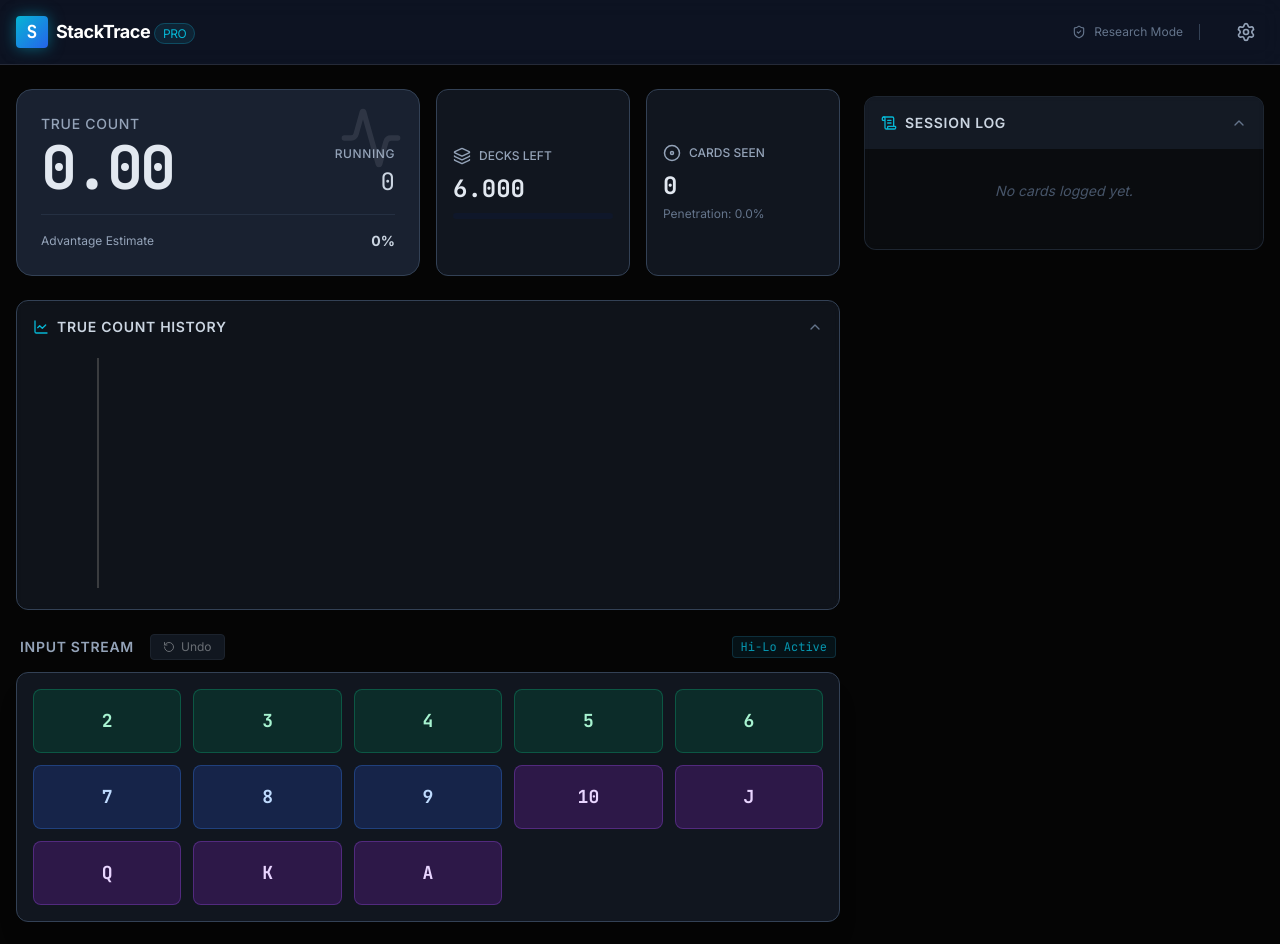
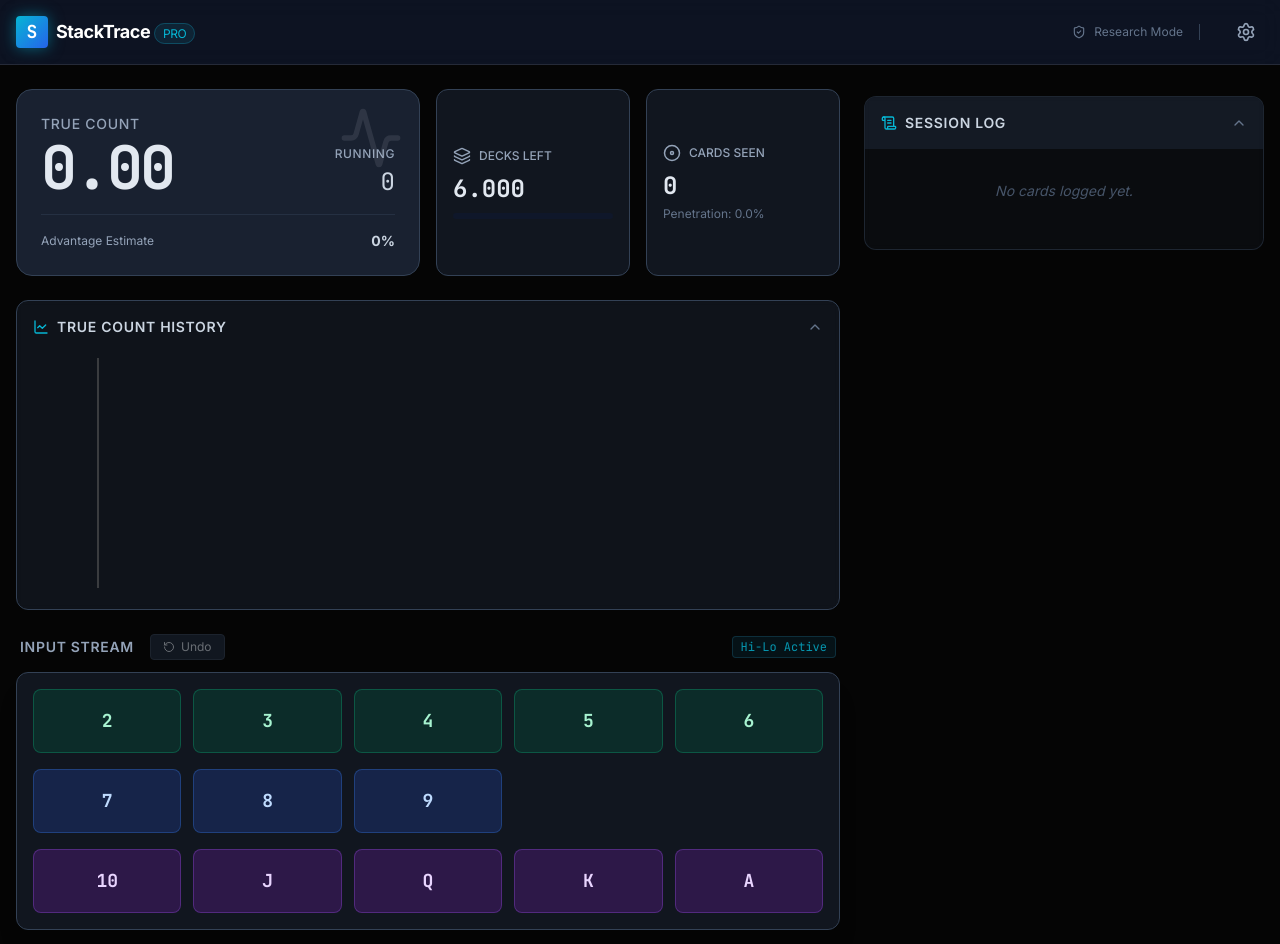
Before and after one commit to LunaWolfStudios/ai-slop, a React (Vite) app in the folder stacktrace/: page / in a window 1280 px wide. Shown: the top 944 px of the page. Built offline with nearby package versions, Linux system fonts and the light colour scheme.

Commit message:
added simple input and reversed session log

```diff
--- a/stacktrace/App.tsx
+++ b/stacktrace/App.tsx
@@ -1,6 +1,6 @@
 import React, { useState, useMemo, useCallback, useEffect } from 'react';
 import { v4 as uuidv4 } from 'uuid'; // User would typically need this pkg, but standard in this env
-import { Settings, AlertTriangle, ShieldCheck, RotateCcw } from 'lucide-react';
+import { Settings, AlertTriangle, ShieldCheck, RotateCcw, Keyboard, MousePointerClick } from 'lucide-react';
 import { AppSettings, CardEvent, CardRank } from './types';
 import { SYSTEMS, DEFAULT_SYSTEM, INITIAL_DECK_COUNT } from './constants';
 import { computeGameState } from './services/analytics';
@@ -17,7 +17,8 @@ const App: React.FC = () => {
   const [history, setHistory] = useState<CardEvent[]>([]);
   const [settings, setSettings] = useState<AppSettings>({
     decks: INITIAL_DECK_COUNT,
-    systemId: DEFAULT_SYSTEM
+    systemId: DEFAULT_SYSTEM,
+    inputMode: 'detailed'
   });
   const [showSettings, setShowSettings] = useState(false);
 
@@ -26,11 +27,12 @@ const App: React.FC = () => {
   const currentSystem = SYSTEMS[settings.systemId];
 
   // Actions
-  const handleCardInput = useCallback((rank: CardRank) => {
+  const handleCardInput = useCallback((rank: CardRank, inputLabel?: string) => {
     const newEvent: CardEvent = {
       id: generateId(),
       rank,
-      timestamp: Date.now()
+      timestamp: Date.now(),
+      inputLabel
     };
     setHistory(prev => [...prev, newEvent]);
   }, []);
@@ -52,6 +54,10 @@ const App: React.FC = () => {
 
   const changeDecks = (count: number) => {
       setSettings(prev => ({ ...prev, decks: count }));
+  };
+
+  const toggleInputMode = (mode: 'detailed' | 'simple') => {
+    setSettings(prev => ({ ...prev, inputMode: mode }));
   };
 
   // Prevent accidental back navigation on mobile
@@ -100,10 +106,10 @@ const App: React.FC = () => {
         {/* Settings Dropdown */}
         {showSettings && (
             <div className="border-t border-white/10 bg-[#0f172a] animate-in slide-in-from-top-2 duration-200">
-                <div className="max-w-7xl mx-auto px-4 py-6 grid grid-cols-1 md:grid-cols-2 gap-8">
+                <div className="max-w-7xl mx-auto px-4 py-6 grid grid-cols-1 md:grid-cols-2 lg:grid-cols-3 gap-8">
                     <div>
                         <h3 className="text-sm font-semibold text-slate-400 uppercase tracking-wider mb-3">Counting System</h3>
-                        <div className="grid grid-cols-1 sm:grid-cols-3 gap-2">
+                        <div className="grid grid-cols-1 gap-2">
                             {Object.values(SYSTEMS).map(s => (
                                 <button
                                     key={s.id}
@@ -116,6 +122,35 @@ const App: React.FC = () => {
                                     <div className="text-[10px] opacity-70 mt-1">{s.description}</div>
                                 </button>
                             ))}
+                        </div>
+                    </div>
+                    <div>
+                        <h3 className="text-sm font-semibold text-slate-400 uppercase tracking-wider mb-3">Input Mode</h3>
+                        <div className="flex flex-col gap-2">
+                            <button
+                                onClick={() => toggleInputMode('detailed')}
+                                className={`px-4 py-3 rounded-lg border text-left flex items-center gap-3 transition-all ${settings.inputMode === 'detailed'
+                                    ? 'bg-purple-900/20 border-purple-500/50 text-purple-300'
+                                    : 'bg-slate-800/50 border-slate-700 text-slate-400 hover:border-slate-600'}`}
+                            >
+                                <Keyboard size={20} />
+                                <div>
+                                    <div className="font-bold text-sm">Detailed Input</div>
+                                    <div className="text-[10px] opacity-70">Specific cards (2, 3... K, A)</div>
+                                </div>
+                            </button>
+                            <button
+                                onClick={() => toggleInputMode('simple')}
+                                className={`px-4 py-3 rounded-lg border text-left flex items-center gap-3 transition-all ${settings.inputMode === 'simple'
+                                    ? 'bg-purple-900/20 border-purple-500/50 text-purple-300'
+                                    : 'bg-slate-800/50 border-slate-700 text-slate-400 hover:border-slate-600'}`}
+                            >
+                                <MousePointerClick size={20} />
+                                <div>
+                                    <div className="font-bold text-sm">Simple Input</div>
+                                    <div className="text-[10px] opacity-70">Generic Low / Neutral / High buttons</div>
+                                </div>
+                            </button>
                         </div>
                     </div>
                     <div>
@@ -168,9 +203,11 @@ const App: React.FC = () => {
                             {currentSystem.name} Active
                         </span>
                     </div>
-                    <CardInputGrid onCardInput={handleCardInput} />
+                    <CardInputGrid onCardInput={handleCardInput} mode={settings.inputMode} />
 
-                    <CardInventory composition={computed.composition} cardsRemaining={cardsRemaining} />
+                    {settings.inputMode === 'detailed' && (
+                        <CardInventory composition={computed.composition} cardsRemaining={cardsRemaining} />
+                    )}
                 </div>
             </div>
 
--- a/stacktrace/components/CardInputGrid.tsx
+++ b/stacktrace/components/CardInputGrid.tsx
@@ -1,46 +1,124 @@
 import React from 'react';
-import { CARD_RANKS } from '../constants';
 import { CardRank } from '../types';
 
 interface CardInputGridProps {
-  onCardInput: (rank: CardRank) => void;
+  onCardInput: (rank: CardRank, label?: string) => void;
+  disabled?: boolean;
+  mode?: 'detailed' | 'simple';
+}
+
+interface CardButtonProps {
+  rank?: string;
+  label?: string;
+  onClick: () => void;
+  colorClass: string;
+  big?: boolean;
   disabled?: boolean;
 }
 
-const CardInputGrid: React.FC<CardInputGridProps> = ({ onCardInput, disabled }) => {
-  return (
-    <div className="grid grid-cols-4 sm:grid-cols-5 gap-3 p-4 bg-casino-800/50 rounded-xl border border-casino-700 shadow-xl backdrop-blur-sm">
-      {CARD_RANKS.map((rank) => {
-        const isHigh = ['10', 'J', 'Q', 'K', 'A'].includes(rank);
-        const isNeutral = ['7', '8', '9'].includes(rank);
-
-        let colorClass = '';
-        if (isHigh) {
-            colorClass = 'bg-purple-900/40 text-purple-200 border border-purple-500/30 hover:bg-purple-800/60 hover:border-purple-400 hover:shadow-[0_0_10px_rgba(168,85,247,0.3)]';
-        } else if (isNeutral) {
-            colorClass = 'bg-blue-900/40 text-blue-200 border border-blue-500/30 hover:bg-blue-800/60 hover:border-blue-400 hover:shadow-[0_0_10px_rgba(59,130,246,0.3)]';
-        } else {
-            // Low cards 2-6
-            colorClass = 'bg-emerald-900/40 text-emerald-200 border border-emerald-500/30 hover:bg-emerald-800/60 hover:border-emerald-400 hover:shadow-[0_0_10px_rgba(16,185,129,0.3)]';
-        }
-
-        return (
+const CardButton: React.FC<CardButtonProps> = ({ rank, label, onClick, colorClass, big, disabled }) => (
   <button
-            key={rank}
       disabled={disabled}
-            onClick={() => onCardInput(rank)}
+      onClick={onClick}
       className={`
           relative group overflow-hidden
-                h-14 sm:h-16 rounded-lg text-lg font-bold font-mono transition-all duration-150
+          ${big ? 'h-24 md:h-32 text-2xl' : 'h-14 sm:h-16 text-lg'}
+          rounded-lg font-bold font-mono transition-all duration-150
           active:scale-95 disabled:opacity-50 disabled:cursor-not-allowed
           ${colorClass}
       `}
   >
-            <span className="relative z-10">{rank}</span>
+      <div className="relative z-10 flex flex-col items-center justify-center gap-1">
+          <span>{label || rank}</span>
+          {big && <span className="text-xs font-normal opacity-70 tracking-tight">{rank}</span>}
+      </div>
       <div className="absolute inset-0 bg-gradient-to-br from-white/10 to-transparent opacity-0 group-hover:opacity-100 transition-opacity" />
   </button>
 );
-      })}
+
+const CardInputGrid: React.FC<CardInputGridProps> = ({ onCardInput, disabled, mode = 'detailed' }) => {
+
+  // Helpers for generic input (simulating a card from that range for the engine)
+  const handleGeneric = (type: 'low' | 'neutral' | 'high') => {
+    let options: CardRank[] = [];
+    if (type === 'low') options = ['2', '3', '4', '5', '6'];
+    if (type === 'neutral') options = ['7', '8', '9'];
+    if (type === 'high') options = ['10', 'J', 'Q', 'K', 'A'];
+
+    // Pick random to keep distribution somewhat balanced visually, though user didn't specify exact card
+    const randomRank = options[Math.floor(Math.random() * options.length)];
+
+    // Capitalize for label
+    const label = type.charAt(0).toUpperCase() + type.slice(1);
+    onCardInput(randomRank, label);
+  };
+
+  const lowCards: CardRank[] = ['2', '3', '4', '5', '6'];
+  const neutralCards: CardRank[] = ['7', '8', '9'];
+  const highCards: CardRank[] = ['10', 'J', 'Q', 'K', 'A'];
+
+  // Colors
+  const lowColor = 'bg-emerald-900/40 text-emerald-200 border border-emerald-500/30 hover:bg-emerald-800/60 hover:border-emerald-400 hover:shadow-[0_0_10px_rgba(16,185,129,0.3)]';
+  const neutralColor = 'bg-blue-900/40 text-blue-200 border border-blue-500/30 hover:bg-blue-800/60 hover:border-blue-400 hover:shadow-[0_0_10px_rgba(59,130,246,0.3)]';
+  const highColor = 'bg-purple-900/40 text-purple-200 border border-purple-500/30 hover:bg-purple-800/60 hover:border-purple-400 hover:shadow-[0_0_10px_rgba(168,85,247,0.3)]';
+
+  if (mode === 'simple') {
+    return (
+        <div className="grid grid-cols-3 gap-4 p-4 bg-casino-800/50 rounded-xl border border-casino-700 shadow-xl backdrop-blur-sm">
+            <CardButton
+                label="Low" rank="2-6"
+                colorClass={lowColor}
+                onClick={() => handleGeneric('low')}
+                disabled={disabled}
+                big
+            />
+            <CardButton
+                label="Neutral" rank="7-9"
+                colorClass={neutralColor}
+                onClick={() => handleGeneric('neutral')}
+                disabled={disabled}
+                big
+            />
+            <CardButton
+                label="High" rank="10-A"
+                colorClass={highColor}
+                onClick={() => handleGeneric('high')}
+                disabled={disabled}
+                big
+            />
+        </div>
+    );
+  }
+
+  // Detailed Mode - Groups
+  return (
+    <div className="p-4 bg-casino-800/50 rounded-xl border border-casino-700 shadow-xl backdrop-blur-sm space-y-4">
+      {/* Row 1: Low Cards */}
+      <div className="grid grid-cols-5 gap-3">
+        {lowCards.map(rank => (
+             <CardButton key={rank} rank={rank} colorClass={lowColor} onClick={() => onCardInput(rank)} disabled={disabled} />
+        ))}
+      </div>
+
+      {/* Row 2: Neutral Cards */}
+      {/* We use a grid of 5 but fill only first 3 to keep alignment with rows above/below in terms of width logic if we wanted,
+          but actually separate div works better. We just map the 3 items. */}
+      <div className="grid grid-cols-5 gap-3">
+         {neutralCards.map(rank => (
+             <CardButton key={rank} rank={rank} colorClass={neutralColor} onClick={() => onCardInput(rank)} disabled={disabled} />
+         ))}
+         {/* Spacers to keep grid structure if needed, or just let them end.
+             If we want them strictly aligned with 2,3,4 cols, just leaving empty divs works */}
+         <div className="hidden sm:block"></div>
+         <div className="hidden sm:block"></div>
+      </div>
+
+      {/* Row 3: High Cards (Purple) - Always on bottom row in this stacked layout */}
+      <div className="grid grid-cols-5 gap-3">
+        {highCards.map(rank => (
+             <CardButton key={rank} rank={rank} colorClass={highColor} onClick={() => onCardInput(rank)} disabled={disabled} />
+        ))}
+      </div>
     </div>
   );
 };
--- a/stacktrace/types.ts
+++ b/stacktrace/types.ts
@@ -11,6 +11,7 @@ export interface CardEvent {
   id: string;
   rank: CardRank;
   timestamp: number;
+  inputLabel?: string; // Optional label for when using Simple Mode
 }
 
 export interface ComputedState {
@@ -31,4 +32,5 @@ export interface ComputedState {
 export interface AppSettings {
   decks: number;
   systemId: string;
+  inputMode: 'detailed' | 'simple';
 }
```
Also changed, not shown: stacktrace/components/HistoryLog.tsx (+20 -10 lines). Lines whose indentation alone changed are shown as unchanged.
